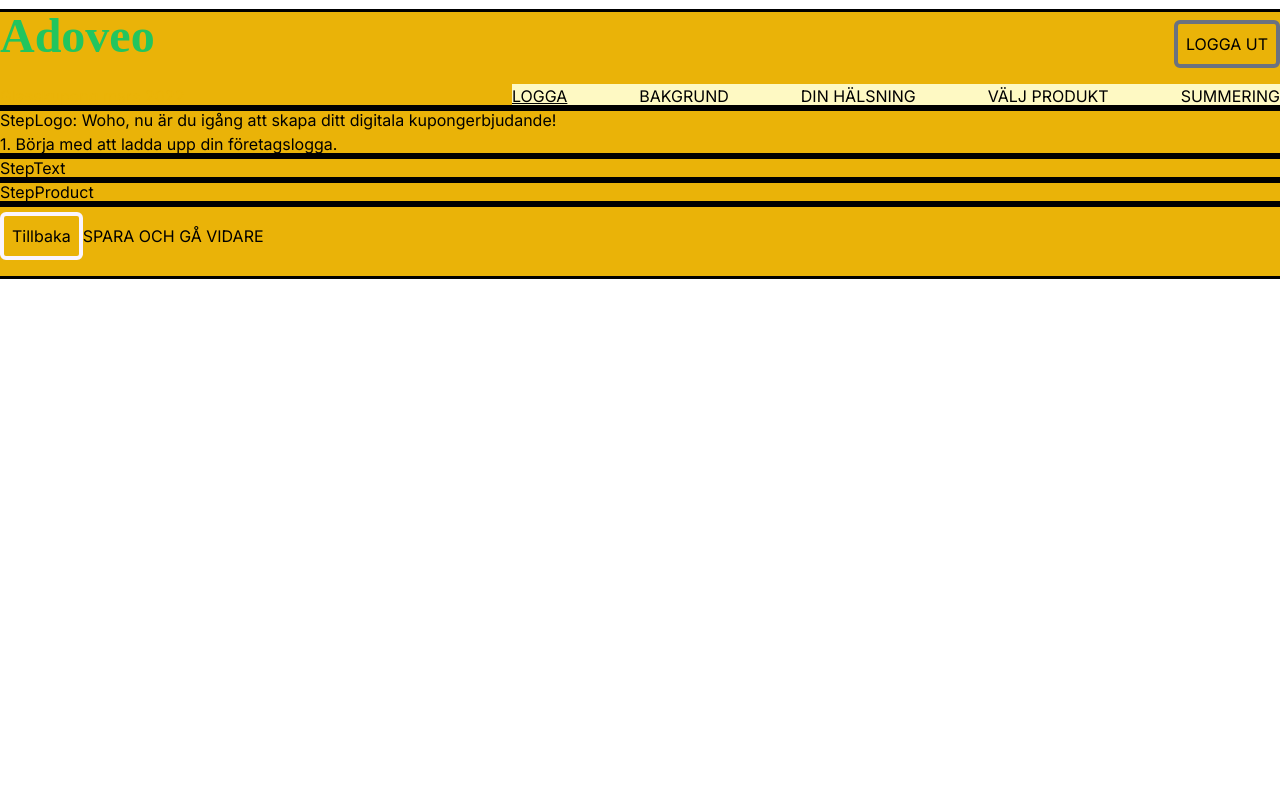
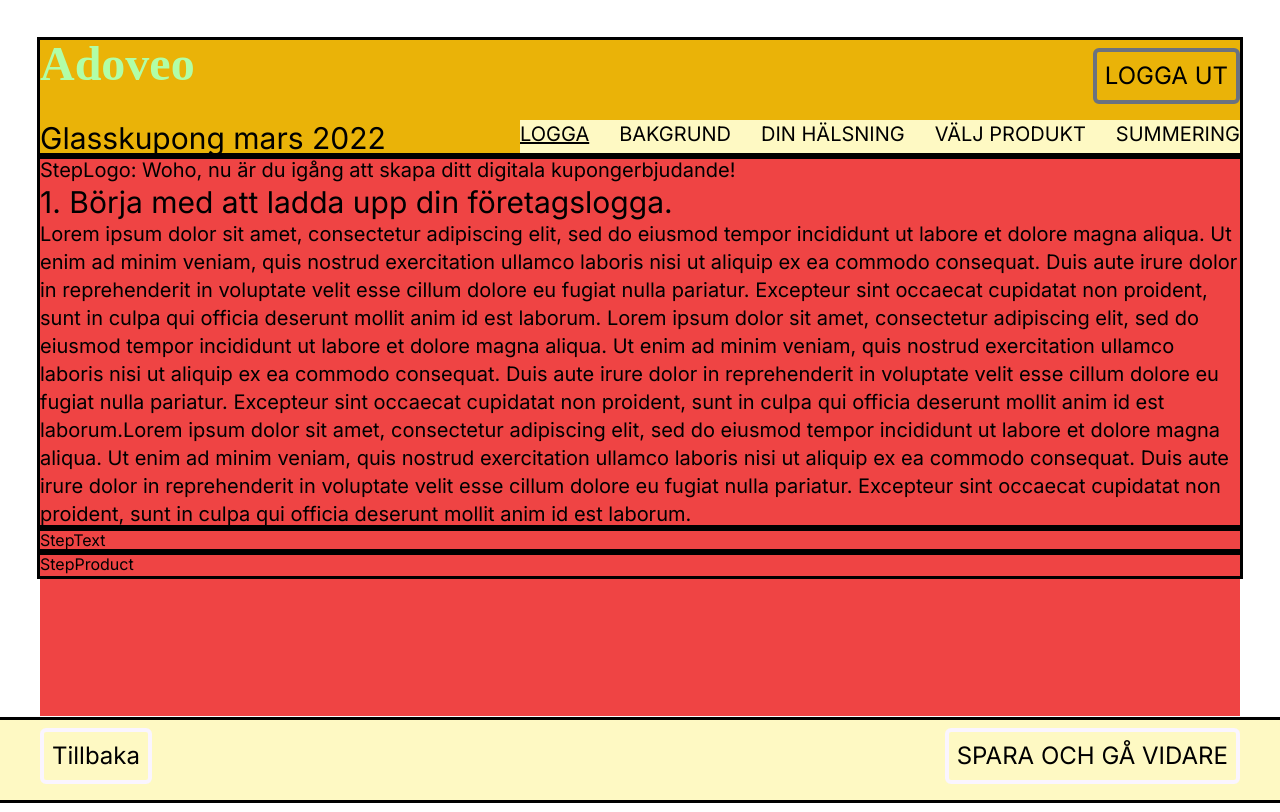
Before and after one commit to EmmaHammar/coupon-tool, a React (Create React App) app: page /steg-1-logga in a window 1280 px wide. Built offline with nearby package versions, Linux system fonts and the light colour scheme.

Commit message:
add CSS to main elements Tailwind

```diff
--- a/src/App.js
+++ b/src/App.js
@@ -16,13 +16,13 @@ import StepProduct from './components/StepProduct';
 export default function App() {
   const [showBackground, setShowBackground] = useState(false);
   return (
-    <div className='App mt-3 font-Inter bg-pink-500 md:bg-green-500 lg:bg-yellow-500 container mx-auto'>
+    <div className='font-Inter bg-pink-500 md:bg-green-500 lg:bg-yellow-500 mx-10 mt-10 mb-24'>
       {/* <Router> */}
 
         <Header />
 
         <main>
-          <div id='editWrapper'>
+          <div id='editWrapper' className='min-h-[70vh] bg-red-500'>
 
             {/* <Switch> */}
               {/* <Route path='/steg-1-logga' component={StepLogo} />  */}
@@ -62,3 +62,5 @@ export default function App() {
 {/* <p className='max-w-xl container mx-auto'>
   "Lorem ipsum dolor sit amet, consectetur adipiscing elit, sed do eiusmod tempor incididunt ut labore et dolore magna aliqua. Ut enim ad minim veniam, quis nostrud exercitation ullamco laboris nisi ut aliquip ex ea commodo consequat. Duis aute irure dolor in reprehenderit in voluptate velit esse cillum dolore eu fugiat nulla pariatur. Excepteur sint occaecat cupidatat non proident, sunt in culpa qui officia deserunt mollit anim id est laborum."
 </p> */}
+
+// min-h-screen
--- a/src/components/Footer.js
+++ b/src/components/Footer.js
@@ -3,9 +3,12 @@ import React from 'react';
 export default function Footer() {
     let nextBtnText = 'SPARA OCH GÅ VIDARE'
   return (
-    <footer className='outline'>
+    <footer className='outline h-20 bg-yellow-100 fixed bottom-0 inset-x-0 px-10'>
+      <div className='flex justify-between'>
         <button id='backBtn' className='btn btn-royal'>Tillbaka</button>
-        <button id='nextBtn'>{nextBtnText}</button>
+        <button id='nextBtn' className='btn btn-royal'>{nextBtnText}</button>
+      </div>
+
     </footer>
   )
 };
--- a/src/components/Header.js
+++ b/src/components/Header.js
@@ -7,9 +7,9 @@ export default function Header() {
             <h1 className='font-bold hover-text'>Adoveo</h1>
             <div className='btn'>LOGGA UT</div>
         </div>
-        <div className='flex justify-between'>
-            <h2 className='w-2/5'>Glasskupong mars 2022</h2>
-            <nav className='w-3/5 justify-between bg-yellow-100 lg:flex'>
+        <div className='lg:flex justify-start'>
+            <h2 className='lg:w-2/5'>Glasskupong mars 2022</h2>
+            <nav className='justify-between lg:w-3/5 lg:justify-between bg-yellow-100 flex flex-wrap'>
                 <h3 className='text-1xl underline'>LOGGA</h3>
                 <h3>BAKGRUND</h3>
                 <h3>DIN HÄLSNING</h3>
--- a/src/components/StepLogo.js
+++ b/src/components/StepLogo.js
@@ -5,6 +5,10 @@ export default function StepLogo() {
     <div id='stepLogoWrapper' className='outline'>
       <h3>StepLogo: Woho, nu är du igång att skapa ditt digitala kupongerbjudande!</h3>
       <h4>1. Börja med att ladda upp din företagslogga.</h4>
+      <p>
+        Lorem ipsum dolor sit amet, consectetur adipiscing elit, sed do eiusmod tempor incididunt ut labore et dolore magna aliqua. Ut enim ad minim veniam, quis nostrud exercitation ullamco laboris nisi ut aliquip ex ea commodo consequat. Duis aute irure dolor in reprehenderit in voluptate velit esse cillum dolore eu fugiat nulla pariatur. Excepteur sint occaecat cupidatat non proident, sunt in culpa qui officia deserunt mollit anim id est laborum.
+        Lorem ipsum dolor sit amet, consectetur adipiscing elit, sed do eiusmod tempor incididunt ut labore et dolore magna aliqua. Ut enim ad minim veniam, quis nostrud exercitation ullamco laboris nisi ut aliquip ex ea commodo consequat. Duis aute irure dolor in reprehenderit in voluptate velit esse cillum dolore eu fugiat nulla pariatur. Excepteur sint occaecat cupidatat non proident, sunt in culpa qui officia deserunt mollit anim id est laborum.Lorem ipsum dolor sit amet, consectetur adipiscing elit, sed do eiusmod tempor incididunt ut labore et dolore magna aliqua. Ut enim ad minim veniam, quis nostrud exercitation ullamco laboris nisi ut aliquip ex ea commodo consequat. Duis aute irure dolor in reprehenderit in voluptate velit esse cillum dolore eu fugiat nulla pariatur. Excepteur sint occaecat cupidatat non proident, sunt in culpa qui officia deserunt mollit anim id est laborum.
+      </p>
     </div>
   )
 };
--- a/src/index.css
+++ b/src/index.css
@@ -6,18 +6,45 @@
 
 @layer base {
     h1 {
-        @apply text-green-500 text-9xl cursor-pointer hover:bg-green-300;
+        @apply text-mint
+        cursor-pointer
+        hover:bg-green-300
+        text-3xl
+        md:text-5xl;
         font-family: Spinnaker;
-        font-size: 3rem;
+
     }
     h2 {
-        @apply text-yellow-500;
+        @apply text-lg
+        lg:text-3xl;
+    }
+    h3 {
+        @apply text-sm
+        lg:text-xl;
+    }
+    h4 {
+        @apply text-lg
+        lg:text-3xl;
+    }
+    h5 {
+        @apply text-base
+        md:text-2xl;
+    }
+    p {
+        @apply text-xl;
     }
 }
 
 @layer components {
+    .disclaimer-text {
+        @apply text-xs
+        md:text-base;
+    }
     .btn {
-        @apply active:bg-gray-500
+        @apply text-sm
+        md:text-base
+        lg:text-2xl
+        active:bg-gray-500
         hover:bg-red-500
         hover:text-white
         cursor-pointer
@@ -35,4 +62,6 @@
         @apply hover:bg-purple-500
         border-purple-50;
     }
+
+
 }
--- a/tailwind.config.js
+++ b/tailwind.config.js
@@ -3,7 +3,17 @@ module.exports = {
     "./src/**/*.{js,jsx,ts,tsx}",
   ],
   theme: {
+
     extend: {
+      colors: {
+        mint: '#b1fea7',
+        blue: '#31354b',
+        creme: '#f5f3ee',
+        white: '#ffffff',
+        black: '#0b0b09',
+        disable: '#c6c7cd',
+        error: '#9f1d27',
+      },
       fontFamily: {
         Inter: ['Inter', 'sans-serif'],
         Spinnaker: ['Spinnaker', 'sans-serif'],
```
